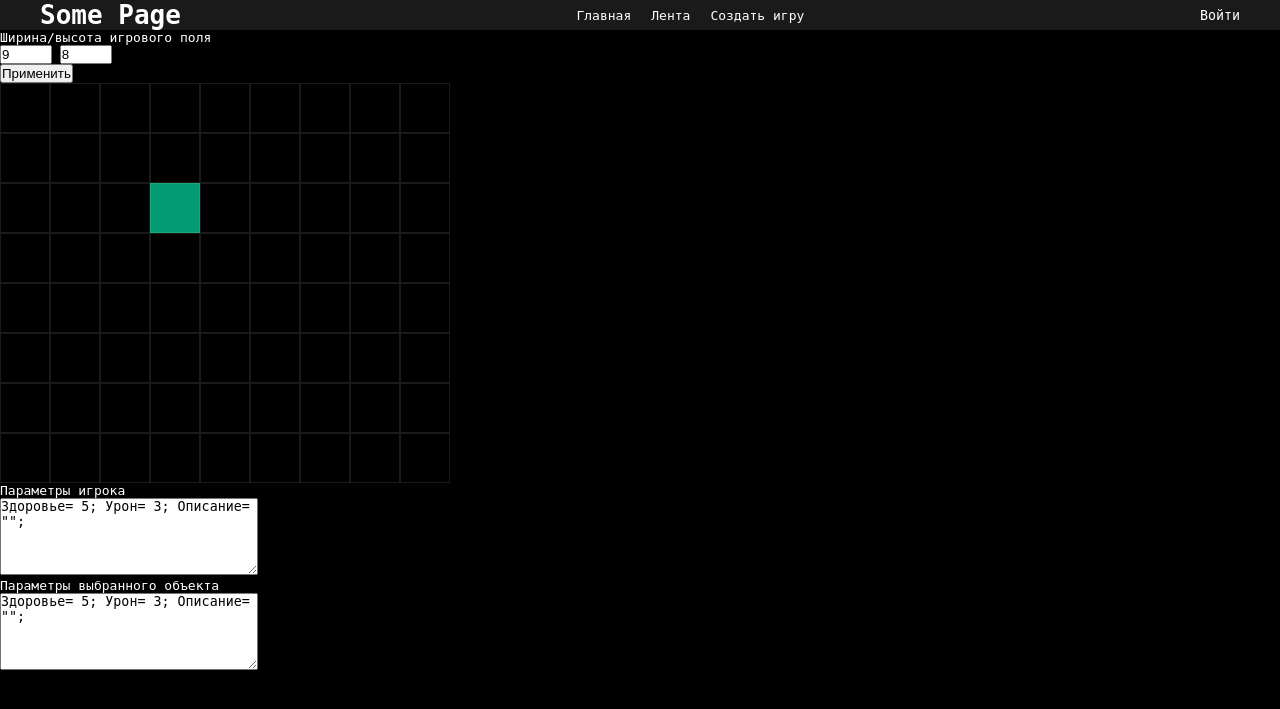
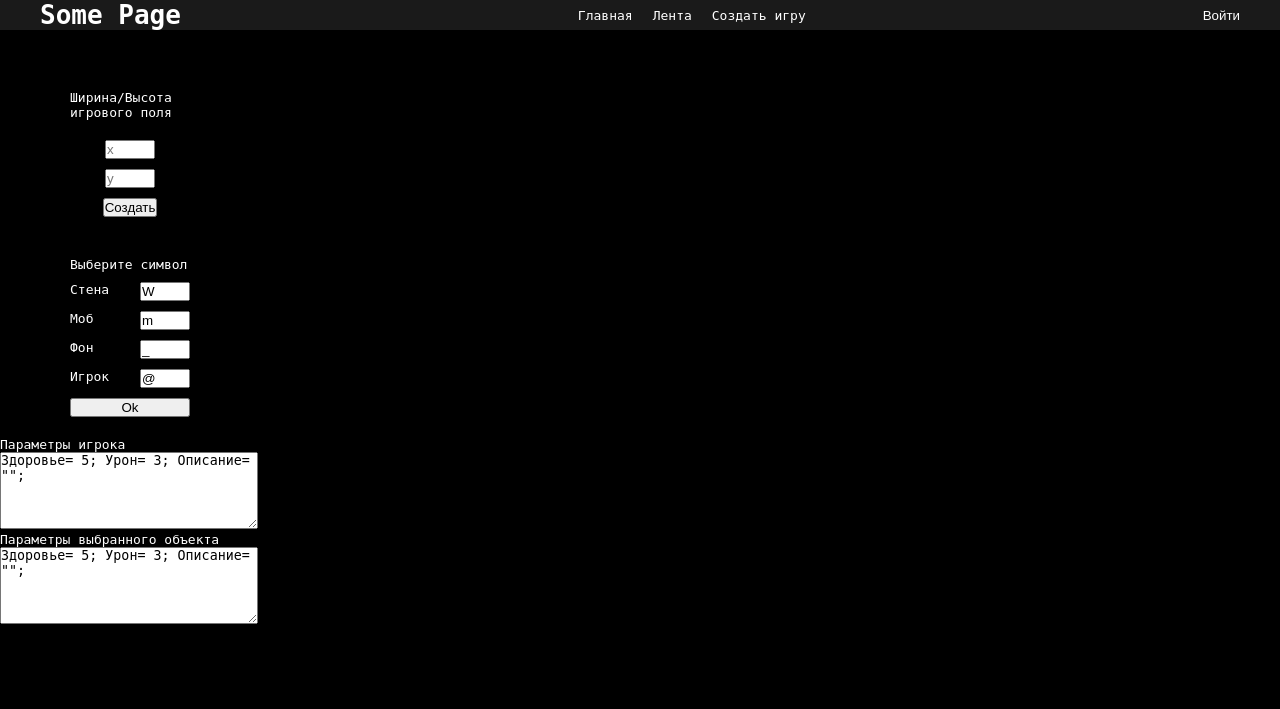
Before and after one commit to jdernt/swift_adventure, a Django app: page /construct/ in a window 1280 px wide. Shown: the top 709 px of the page. Run offline with Django 3.2, Linux system fonts and the light colour scheme.

Commit message:
Добавлен конструктор с отображением поля, настройкой его размеров, положения отдельных элементов

```diff
--- a/djangoProject/urls.py
+++ b/djangoProject/urls.py
@@ -23,6 +23,7 @@
     path('scroll/', views.scroll),
     path('login/', djviews.LoginView.as_view(), name='login'),
     path('construct/', views.construct),
+    path('cr_demo/', views.cr_demo),
     path('account/', views.account),
     path('map/<int:mapID>/', views.map),
 ]
--- a/static/css/style.css
+++ b/static/css/style.css
@@ -1,3 +1,154 @@
+* {
+  margin: 0;
+  padding: 0;
+}
+
+body {
+  background-color: #000;
+  font-family: monospace;
+}
+
+.main-flex {
+  display: flex;
+  flex-wrap: wrap;
+  padding: 20px;
+  margin-top: 40px;
+}
+
+.main__options {
+  margin: 0 50px;
+}
+
+.error {
+  display: none;
+  position: absolute;
+  top: 0;
+  left: 0;
+  width: 100%;
+  padding: 10px;
+  background-color: rgba(255, 0, 30, 0.7);
+  text-align: center;
+}
+
+.unselectable {
+  -webkit-touch-callout: none;
+  /* iOS Safari */
+  -webkit-user-select: none;
+  /* Chrome/Safari/Opera */
+  /* Konqueror */
+  /* Firefox */
+  /* Internet Explorer/Edge */
+  user-select: none;
+  /* Non-prefixed version, currently not supported by any browser */
+}
+
+.row {
+  display: flex;
+  justify-content: flex-start;
+  align-items: center;
+}
+
+.cell {
+  border: 1px solid rgba(255, 255, 255, 0.1);
+  width: 35px;
+  height: 35px;
+  font-family: inherit;
+  font-size: 35px;
+  text-align: center;
+  line-height: 35px;
+  color: rgba(255, 255, 255, 0.2);
+}
+
+.grid {
+  max-width: 120px;
+  margin-bottom: 40px;
+}
+.grid__form {
+  display: flex;
+  flex-direction: column;
+  align-items: center;
+  margin-top: 20px;
+}
+.grid__input {
+  max-width: 50px;
+  margin-bottom: 10px;
+}
+.grid__btn {
+  max-width: 100px;
+}
+
+.select {
+  display: none;
+  max-width: 300px;
+  min-height: 100px;
+  margin-top: 20px;
+  margin-left: 50px;
+  padding: 10px;
+  color: #fff;
+  background-color: rgba(255, 255, 255, 0.1);
+  text-align: center;
+  align-self: center;
+}
+.select__form {
+  display: flex;
+  flex-wrap: wrap;
+  justify-content: space-between;
+}
+.select__text {
+  margin-bottom: 10px;
+}
+.select__btn {
+  margin-top: 10px;
+  margin-left: auto;
+  margin-right: auto;
+}
+.select__type {
+  display: flex;
+  justify-content: flex-start;
+  width: 120px;
+}
+.select__name {
+  margin-left: 10px;
+}
+
+.symbols__text {
+  margin-bottom: 10px;
+}
+.symbols__form {
+  display: flex;
+  flex-direction: column;
+  justify-content: flex-start;
+}
+.symbols__input {
+  max-width: 50px;
+  margin-bottom: 10px;
+}
+.symbols__option {
+  display: flex;
+  justify-content: space-between;
+}
+
+.wall {
+  color: rgba(255, 255, 255, 0.5);
+}
+
+.mob {
+  color: #f5c542;
+}
+
+.background {
+  color: rgba(255, 255, 255, 0.2);
+}
+
+.player {
+  color: #00bdb3;
+}
+
+.active {
+  background-color: #14f7a4;
+  color: #14f7a4;
+}
+
 * {
   padding: 0;
   margin: 0;
@@ -40,7 +191,6 @@
 .btn {
   background-color: transparent;
   color: #fff;
-  font-family: inherit;
   border: none;
   cursor: pointer;
 }
@@ -77,8 +227,8 @@
 }
 
 .modal {
+  position: fixed;
   display: none;
-  position: fixed;
   top: 0;
   left: 0;
   width: 100%;
--- a/static/js/demo.js
+++ b/static/js/demo.js
@@ -1,83 +1,116 @@
 const fieldEl = document.querySelector('.field');
 
-function createField(rows, columns) {
+localStorage.clear(); // очищаем при перезагрузке страницы, временная мера
+
+// отрисовка поля
+
+function createField(rows, columns){
 	fieldEl.innerHTML = '';
 
 	for (let i = 0; i < rows; i++) {
-        fieldEl.appendChild(createRow(i, columns))
-    }
-    ;
-    playerSpot(playerLocation.x, playerLocation.y);
-}
+		fieldEl.appendChild(createRow(columns))
+	};
+};
 
-function createRow(currentRow, cellsCount) {
+function createRow(cellsCount){
 	const rowEl = document.createElement('div');
-    rowEl.setAttribute("y", currentRow)
 	rowEl.classList.add('row');
 
 	for (let i = 0; i < cellsCount; i++) {
 		const cellEl = document.createElement('div');
 		cellEl.classList.add('cell');
-        cellEl.setAttribute("y", currentRow)
-        cellEl.setAttribute("x", i)
+		cellEl.classList.add('background');
+		cellEl.textContent = '.';
 		rowEl.appendChild(cellEl)
-    }
-    ;
+	};
 	return rowEl;
 };
 
-function playerSpot(x, y) {
+// расположение элемента игрока
+
+function playerSpot(x, y){
 	y = fieldEl.childNodes[y];
 	x = y.childNodes[x];
 
 	if (x.classList.contains('wall')) {
-            alert("Недопустимое поле для игрока")
+		return x;
 	} else {
 		x.classList.add('player');
-        }
-        ;
 	};
-var playerLocation= {"x": 3, "y": 2};
+};
+
+// сохранение разметки поля
 
 var matrix_form = document.getElementById('matrix_create');
 
 function loadData(){
-  var data = JSON.parse( localStorage.getItem(matrix_form.id));
-  if(data != null){ // проверка на null и undefined
-    for (i=0;i < matrix_form.elements.length-1; i++)
+  var data = JSON.parse(localStorage.getItem(matrix_form.id));
+  if (data != null) { // проверка на null и undefined
+    for (i = 0; i < matrix_form.elements.length-1; i++) {
 			matrix_form.elements[i].value = data[matrix_form.elements[i].id];
-  }
-}
+		};
+  };
+};
 
 function saveData(){
   var data = {};
-
-  for (i=0;i < matrix_form.elements.length-1; i++)
+  for (i = 0; i < matrix_form.elements.length-1; i++) {
 		data[matrix_form.elements[i].id] = matrix_form.elements[i].value;
 		localStorage.setItem(matrix_form.id, JSON.stringify(data));
-}
+		matrix_form.elements[i].value = '';
+	};
+};
 
 loadData();
 
 matrix_form.addEventListener('submit', saveData, false);
 
+// генерация поля по заданным значениям
 
+document.querySelector('.grid__btn').addEventListener('click', function(e){
+	e.preventDefault();
+	const y = document.querySelector('.grid__hgt');
+	const x = document.querySelector('.grid__wdt');
 
-matrix_input_btn.addEventListener('click', function () {
-    saveData()
-    createField(matrix_input_height.value, matrix_input_width.value);
+	if (y.value <= 16 && x.value <= 16) {
+		document.querySelector('.error-player').style.display = 'none';
+		document.querySelector('.error-grid').style.display = 'none';
+		createField(y.value, x.value);
+		saveData();
+	} else {
+		document.querySelector('.error-player').style.display = 'none';
+		document.querySelector('.error-grid').style.display = 'block';
+	};
 });
 
+// края карты = стены
 
-createField(matrix_input_height.value, matrix_input_width.value);
+// const rowLast = fieldEl.lastChild;
+// for (i = 0; i < rowLast.childNodes.length; i++) {
+// 	rowLast.childNodes[i].classList.add('wall');
+// };
+
+// const rowFirst = fieldEl.firstChild;
+// for (i = 0; i < rowFirst.childNodes.length; i++) {
+// 	rowFirst.childNodes[i].classList.add('wall');
+// };
+
+// for (i = 0; i < fieldEl.childNodes.length; i++) {
+// 	const rowEl = fieldEl.childNodes[i];
+// 	rowEl.childNodes[0].classList.add('wall');
+// 	rowEl.childNodes[rowEl.childNodes.length - 1].classList.add('wall');
+// };
+
+// изменения элементов
 
 const selectBox = document.querySelector('.select');
 const checkbox = document.querySelectorAll('.checkbox');
 
+// по клику на ячейку появляется окно с выбором типа ячейки, если пользователь нажимает Esc - выделение сбрасывается, если пользовательно кликает на ячейку повторно - выделение сбрасывается
 
-fieldEl.addEventListener('click', function () {
+fieldEl.addEventListener('click', function(){
+	document.querySelector('.error-player').style.display = 'none';
 	if (
-        event.target.classList.contains('player') == false &&
 		event.target.classList.contains('row') == false &&
 		event.target.classList.contains('field') == false
 	) {
@@ -87,72 +120,207 @@
 
 		target.classList.toggle('active');
 
-
-        document.addEventListener('keydown', function escPress(event) {
+		document.addEventListener('keydown', function escPress(event){
 			if (event.key == 'Escape') {
 				selectBox.style.display = 'none';
 				checkbox.checked = false;
 				let activeBlock = document.querySelectorAll('.active');
-                console.log(activeBlock);
+
 				for (i = 0; i < activeBlock.length; i++) {
 					activeBlock[i].classList.remove('active');
-                }
-                ;
-            }
-            ;
+				};
+			};
 		});
-    }
-    ;
+	};
 });
 
+// по клику на кнопку в окне выбора символа, ячейкам определенного типа присваивается выбранное значение в виде символа
+
+document.querySelector('.symbols__btn').addEventListener('click', function(e){
+	e.preventDefault();
+
+	localStorage.setItem('symbolWall', document.querySelector('.wall-symbol').value);
+	localStorage.setItem('symbolMob', document.querySelector('.mob-symbol').value);
+	localStorage.setItem('symbolBg', document.querySelector('.bg-symbol').value);
+	localStorage.setItem('symbolPlayer', document.querySelector('.player-symbol').value);
+
+
+	const wall = document.querySelectorAll('.wall');
+	const mob = document.querySelectorAll('.mob');
+	const background = document.querySelectorAll('.background');
+	const player = document.querySelectorAll('.player');
+
+	for (i = 0; i < wall.length; i++) {
+		if (localStorage.getItem('symbolWall').length >= 1) {
+			wall[i].textContent = localStorage.getItem('symbolWall');
+		};
+	};
+
+	for (i = 0; i < mob.length; i++) {
+		if (localStorage.getItem('symbolMob').length >= 1) {
+			mob[i].textContent = localStorage.getItem('symbolMob');
+		};
+	};
+
+	for (i = 0; i < background.length; i++) {
+		if (localStorage.getItem('symbolBg').length >= 1) {
+			background[i].textContent = localStorage.getItem('symbolBg');
+		};
+	};
+
+	for (i = 0; i < player.length; i++) {
+		if (localStorage.getItem('symbolPlayer').length >= 1) {
+			player[i].textContent = localStorage.getItem('symbolPlayer');
+		};
+	};
+});
+
+// по клику на кнопку в появляющемся окне, выделенным ячейкам задается выбранный пользователем тип и символ
 
 const selectBtn = document.querySelector('.select__btn');
 
-selectBtn.addEventListener('click', function () {
+selectBtn.addEventListener('click', function(){
 	let target = document.querySelectorAll('.active');
 	let checkedBox = document.querySelector('.checkbox:checked');
+
 	if (checkedBox.classList.contains('select__wall')) {
 		for (i = 0; i < target.length; i++) {
+			if (localStorage.getItem('symbolWall') !== null && localStorage.getItem('symbolWall').length >= 1) {
+				target[i].textContent = localStorage.getItem('symbolWall');
+			} else {
+				target[i].textContent = '#';
+			};
 			target[i].classList.add('wall');
 			target[i].classList.remove('active');
 			target[i].classList.remove('mob');
 			target[i].classList.remove('background');
-        }
-        ;
-    } else if (checkedBox.classList.contains('select__mob')) {
+			target[i].classList.remove('player');
+		};
+	} else
+	if (checkedBox.classList.contains('select__mob')) {
 		for (i = 0; i < target.length; i++) {
+			if (localStorage.getItem('symbolMob') !== null && localStorage.getItem('symbolMob').length >= 1) {
+				target[i].textContent = localStorage.getItem('symbolMob');
+			} else {
+				target[i].textContent = 'm';
+			};
 			target[i].classList.add('mob');
 			target[i].classList.remove('active');
 			target[i].classList.remove('wall');
 			target[i].classList.remove('background');
-        }
-        ;
-    } else if (checkedBox.classList.contains('select__background')) {
+			target[i].classList.remove('player');
+		};
+	} else
+	if (checkedBox.classList.contains('select__background')) {
 		for (i = 0; i < target.length; i++) {
+			if (localStorage.getItem('symbolBg') !== null && localStorage.getItem('symbolBg').length >= 1) {
+				target[i].textContent = localStorage.getItem('symbolBg');
+			} else {
+				target[i].textContent = '.';
+			};
 			target[i].classList.add('background');
 			target[i].classList.remove('active');
 			target[i].classList.remove('mob');
 			target[i].classList.remove('wall');
-        }
-        ;
-    } else if (checkedBox.classList.contains('select__spawn')) {
+			target[i].classList.remove('player');
+		};
+	} else
+	if (checkedBox.classList.contains('select__player')) {
 		if (target.length == 1) {
-            var lastPlayerSpot=fieldEl.childNodes[playerLocation.y].childNodes[playerLocation.x];
-            lastPlayerSpot.classList.remove('player');
-            lastPlayerSpot.classList.add('background');
-            target[0].classList.add('player');
-            target[0].classList.remove('active');
-            target[0].classList.remove('mob');
-            target[0].classList.remove('wall');
-            target[0].classList.remove('background');
-            playerLocation.x = target[0].getAttribute("x");
-            playerLocation.y = target[0].getAttribute("y");
-        }
-        else for (i = 0; i < target.length; i++)
+			let playerBlock = document.querySelector('.player');
+			if (playerBlock !== null) {
+				let playerArr = document.querySelectorAll('.player');
+				for (i = 0; i < playerArr.length; i++) {
+					if (localStorage.getItem('symbolBg') !== null && localStorage.getItem('symbolBg').length >= 1) {
+						playerArr[i].textContent = localStorage.getItem('symbolBg');
+					} else {
+						playerArr[i].textContent = '.';
+					};
+					playerArr[i].classList.remove('player');
+				};
+				for (i = 0; i < target.length; i++) {
+					if (localStorage.getItem('symbolPlayer') !== null && localStorage.getItem('symbolPlayer').length >= 1) {
+						target[i].textContent = localStorage.getItem('symbolPlayer');
+					} else {
+						target[i].textContent = '@';
+					};
+					target[i].classList.add('player');
 					target[i].classList.remove('active');
-
-    }
-    ;
+					target[i].classList.remove('mob');
+					target[i].classList.remove('wall');
+					target[i].classList.remove('background');
+				};
+			} else {
+				for (i = 0; i < target.length; i++) {
+					if (localStorage.getItem('symbolPlayer') !== null && localStorage.getItem('symbolPlayer').length >= 1) {
+						target[i].textContent = localStorage.getItem('symbolPlayer');
+					} else {
+						target[i].textContent = '@';
+					};
+					target[i].classList.add('player');
+					target[i].classList.remove('active');
+					target[i].classList.remove('mob');
+					target[i].classList.remove('wall');
+					target[i].classList.remove('background');
+				};
+			};
+		} else {
+			document.querySelector('.error-player').style.display = 'block';
+			let activeBlock = document.querySelectorAll('.active');
+				for (i = 0; i < activeBlock.length; i++) {
+					activeBlock[i].classList.remove('active');
+				};
+			};
+		};
 	selectBox.style.display = 'none';
 	checkbox.checked = false;
 });
+
+
+
+// функция перемещения
+
+// document.addEventListener('keydown', function move(event) {
+// 	const playerBlock = document.querySelector('.player');
+// 	const playerNextBlock = playerBlock.nextSibling;
+// 	const playerPrevBlock = playerBlock.previousSibling;
+
+// 	const playerSym = document.querySelector('.player').textContent;
+
+// 	if (playerNextBlock !== null && event.key == 'ArrowRight' && playerNextBlock.classList.contains('wall') == false) {
+// 		playerBlock.classList.toggle('player');
+// 		playerBlock.textContent = '';
+// 		playerNextBlock.classList.toggle('player');
+// 		playerNextBlock.textContent = playerSym;
+// 	} else
+// 	if (playerPrevBlock !== null && event.key == 'ArrowLeft' && playerPrevBlock.classList.contains('wall') == false) {
+// 		playerBlock.classList.toggle('player');
+// 		playerBlock.textContent = '';
+// 		playerPrevBlock.classList.toggle('player');
+// 		playerPrevBlock.textContent = playerSym;
+// 	} else
+// 	if (event.key == 'ArrowUp') {
+// 		let rowEl = playerBlock.parentNode;
+// 		let rowPrev = rowEl.previousSibling;
+// 		for (i = 0; i < rowEl.childNodes.length; i++) {
+// 			if (rowPrev !== null && rowEl.childNodes[i].classList.contains('player') == true && rowPrev.childNodes[i].classList.contains('wall') == false) {
+// 				playerBlock.classList.toggle('player');
+// 				playerBlock.textContent = '';
+// 				rowPrev.childNodes[i].classList.toggle('player');
+// 				rowPrev.childNodes[i].textContent = playerSym;
+// 			};
+// 		};
+// 	} else
+// 	if (event.key == 'ArrowDown') {
+// 		let rowEl = playerBlock.parentNode;
+// 		let rowNext = rowEl.nextSibling;
+// 		for (i = 0; i < rowEl.childNodes.length; i++) {
+// 			if (rowNext !== null && rowEl.childNodes[i].classList.contains('player') == true && rowNext.childNodes[i].classList.contains('wall') == false) {
+// 				playerBlock.classList.toggle('player');
+// 				playerBlock.textContent = '';
+// 				rowNext.childNodes[i].classList.toggle('player');
+// 				rowNext.childNodes[i].textContent = playerSym;
+// 			};
+// 		};
+// 	};
+// });
--- a/static/js/login_registration.js
+++ b/static/js/login_registration.js
@@ -37,6 +37,4 @@
     };
   });
 
-
-
 });
--- a/swiftventure/views.py
+++ b/swiftventure/views.py
@@ -14,7 +14,10 @@
     return HttpResponse("1")
 
 def construct(request):
-    return render(request, "Constructor/demo.html")
+    return render(request, "Constructor/сreation.html")
+
+def cr_demo(request):
+    return render(request, "Constructor/cr_demo.html")
 
 def account(request):
     return HttpResponse("1")
--- a/templates/Constructor/demo.html
+++ /dev/null
@@ -1,32 +0,0 @@
-{% extends "base.html" %}
-{% load static %}
-{% block title %}Demo{% endblock title %}
-{% block headcontent %}
-    <link rel="stylesheet" type="text/css" href="{% static 'css/demo.css' %}">
-{% endblock headcontent %}
-{% block bodycontent %}
-        <p>Ширина/высота игрового поля</p>
-        <p>
-         <form id="matrix_create">
-            <input id="matrix_input_width" type="number" min="4" max="16" value="9">
-            <input id="matrix_input_height" type="number" min="4" max="30" value="8">
-        </form>
-     <button id="matrix_input_btn">Применить</button>
-    </p>
-    <div class="field">
-    </div>
-    <div class="select">
-        <div action="" class="select__form">
-            <input type="radio" class="checkbox select__wall" value="wall" name="a1">Стена
-            <input type="radio" class="checkbox select__mob" value="mob" name="a1">Моб
-            <input type="radio" class="checkbox select__background" value="background" name="a1">Фон
-            <input type="radio" class="checkbox select__spawn" value="background" name="a1">Спаун игрока
-            <button class="select__btn">Применить</button>
-        </div>
-    </div>
-    <p>Параметры игрока</p>
-        <textarea id="player_stats" maxlength="100" rows="5" cols="30" >Здоровье= 5; Урон= 3; Описание= "";</textarea>
-    <p>Параметры выбранного объекта</p>
-        <textarea id="object_stats" maxlength="100" rows="5" cols="30">Здоровье= 5; Урон= 3; Описание= "";</textarea>
-    <script type="text/javascript" src={% static "js/demo.js" %}></script>
-{% endblock bodycontent %}
--- /dev/null
+++ b/templates/Constructor/сreation.html
@@ -0,0 +1,92 @@
+{% extends "base.html" %}
+{% load static %}
+{% block title %}Constructor{% endblock title %}
+{% block headcontent %}
+    <link rel="stylesheet" type="text/css" href="{% static 'css/demo.css' %}">
+{% endblock headcontent %}
+{% block bodycontent %}
+       <main class="main">
+
+		<div class="error error-grid">Дорогой друг, нельзя создать после с высотой или шириной более 16 блоков.</div>
+		<div class="error error-player">Дорогой друг, нельзя расположить на карте более одного игрока</div>
+
+		<div class="main-flex">
+
+			<div class="main__options">
+				<div class="grid">
+					<p class="grid__text">Ширина/Высота игрового поля</p>
+					<form action="" class="grid__form" id="matrix_create">
+						<input type="number" id="matrix_input_width" class="grid__wdt grid__input" placeholder="x" min="4" max="16"
+							required>
+						<input type="number" id="matrix_input_height" class="grid__hgt grid__input" placeholder="y" min="4" max="16"
+							required>
+						<button class="grid__btn" id="matrix_input_btn">Создать</button>
+					</form>
+				</div>
+				<div class="symbols">
+					<p class="symbols__text">Выберите символ</p>
+					<form action="" class="symbols__form">
+						<span class="symbols__option">
+							<span class="symbols__type">Стена</span>
+							<input type="text" class="symbols__input wall-symbol" maxlength="1" value="W" placeholder="wall">
+						</span>
+						<span class="symbols__option">
+							<span class="symbols__type">Моб</span>
+							<input type="text" class="symbols__input mob-symbol" maxlength="1" value="m" placeholder="mob">
+						</span>
+						<span class="symbols__option">
+							<span class="symbols__type">Фон</span>
+							<input type="text" class="symbols__input bg-symbol" maxlength="1" value="_" placeholder="bg">
+						</span>
+						<span class="symbols__option">
+							<span class="symbols__type">Игрок</span>
+							<input type="text" class="symbols__input player-symbol" maxlength="1" value="@" placeholder="player">
+						</span>
+						<button class="symbols__btn">Ok</button>
+					</form>
+				</div>
+			</div>
+
+			<div class="field unselectable">
+			</div>
+
+			<div class="select">
+				<p class="select__text">Выберите свойство</p>
+				<div class="select__form">
+					<span class="select__type">
+						<input type="radio" class="checkbox select__wall" value="wall" name="a1">
+						<span class="select__name">
+							Стена
+						</span>
+					</span>
+					<span class="select__type">
+						<input type="radio" class="checkbox select__mob" value="mob" name="a1">
+						<span class="select__name">
+							Моб
+						</span>
+					</span>
+					<span class="select__type">
+						<input type="radio" class="checkbox select__background" value="background" name="a1">
+						<span class="select__name">
+							Фон
+						</span>
+					</span>
+					<span class="select__type">
+						<input type="radio" class="checkbox select__player" value="background" name="a1">
+						<span class="select__name">
+							Игрок
+						</span>
+					</span>
+					<button class="select__btn">Применить</button>
+				</div>
+			</div>
+
+		</div>
+
+	</main>
+    <p>Параметры игрока</p>
+        <textarea id="player_stats" maxlength="100" rows="5" cols="30" >Здоровье= 5; Урон= 3; Описание= "";</textarea>
+    <p>Параметры выбранного объекта</p>
+        <textarea id="object_stats" maxlength="100" rows="5" cols="30">Здоровье= 5; Урон= 3; Описание= "";</textarea>
+    <script type="text/javascript" src={% static "js/demo.js" %}></script>
+{% endblock bodycontent %}
```
Also changed, not shown: templates/Constructor/cr_demo.html (added, +95 -0 lines). Lines whose indentation alone changed are shown as unchanged.
